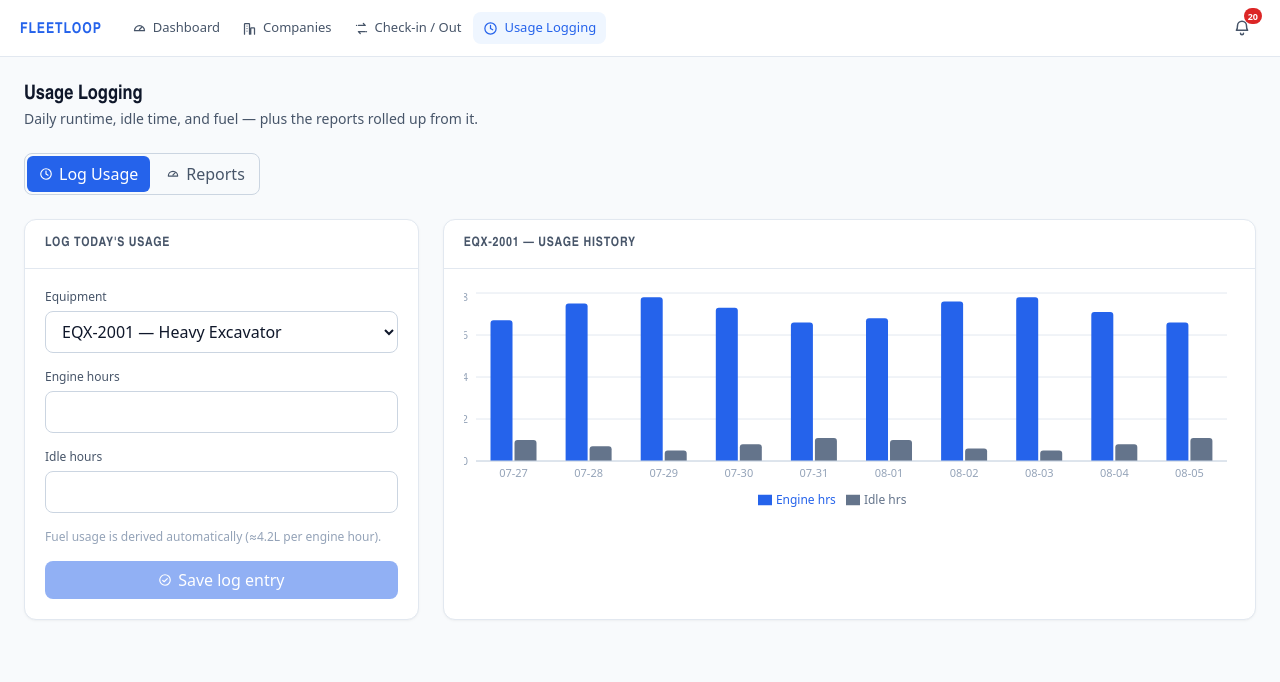
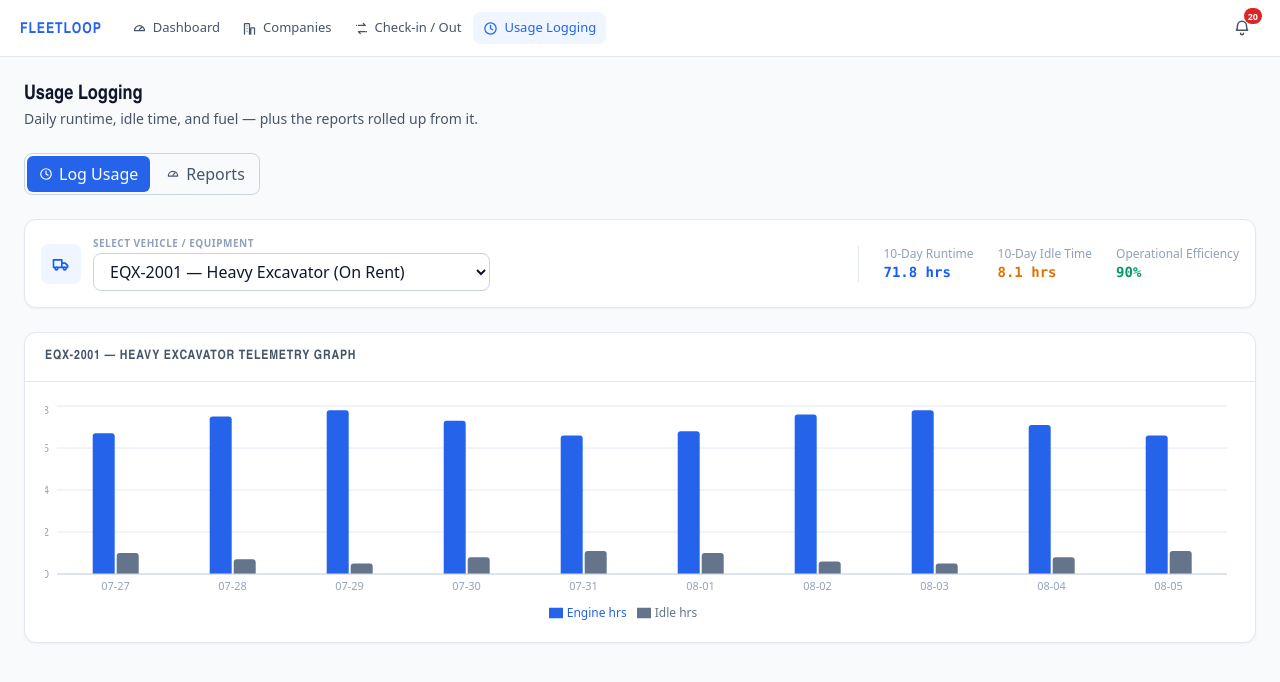
Before and after one commit to Mohamed-Muzammil/Rental_Tracking_System, a React (Vite) app: page /admin/usage in a window 1280 px wide. Shown: the top 682 px of the page. Built offline with nearby package versions, Linux system fonts and the light colour scheme.

Commit message:
Remove manual entry form from Usage Logging and replace with vehicle selector and full width telemetry graph

```diff
--- a/src/pages/admin/UsageLogging.jsx
+++ b/src/pages/admin/UsageLogging.jsx
@@ -58,69 +58,66 @@ export default function UsageLogging() {
 function LogUsageTab() {
   const equipment = useAppStore((s) => s.equipment)
   const usageLogs = useAppStore((s) => s.usageLogs)
-  const logUsage = useAppStore((s) => s.logUsage)
 
   const active = useMemo(() => equipment.filter((e) => e.status === 'active'), [equipment])
-  const [equipmentId, setEquipmentId] = useState(active[0]?.id ?? '')
-  const [engineHours, setEngineHours] = useState('')
-  const [idleHours, setIdleHours] = useState('')
+  const [equipmentId, setEquipmentId] = useState(active[0]?.id ?? equipment[0]?.id ?? '')
 
-  const selected = active.find((e) => e.id === equipmentId)
+  const selected = active.find((e) => e.id === equipmentId) ?? equipment.find((e) => e.id === equipmentId)
   const history = useMemo(
     () => [...usageLogs.filter((l) => l.equipmentId === equipmentId)].slice(-10).map((l) => ({ ...l, date: l.date.slice(5) })),
     [usageLogs, equipmentId],
   )
 
-  const canSubmit = equipmentId && engineHours !== '' && idleHours !== ''
-
-  const submit = (e) => {
-    e.preventDefault()
-    if (!canSubmit) return
-    logUsage({
-      equipmentId,
-      engineHours: +engineHours,
-      idleHours: +idleHours,
-      fuelUsageL: +(+engineHours * 4.2).toFixed(1),
-      operatorId: selected?.operatorId ?? null,
-    })
-    setEngineHours('')
-    setIdleHours('')
-  }
+  const totalEngine = history.reduce((sum, h) => sum + h.engineHours, 0)
+  const totalIdle = history.reduce((sum, h) => sum + h.idleHours, 0)
+  const avgEfficiency = totalEngine + totalIdle > 0 ? Math.round((totalEngine / (totalEngine + totalIdle)) * 100) : 0
 
   return (
-    <div className="grid grid-cols-1 gap-6 xl:grid-cols-3">
-      <Card title="Log today's usage" className="xl:col-span-1">
-        {active.length === 0 ? (
-          <p className="text-sm" style={{ color: 'var(--ink-secondary)' }}>No active rentals to log against.</p>
-        ) : (
-          <form onSubmit={submit} className="flex flex-col gap-4">
-            <label className="flex flex-col gap-1.5">
-              <span className="text-xs font-medium" style={{ color: 'var(--ink-secondary)' }}>Equipment</span>
-              <select value={equipmentId} onChange={(e) => setEquipmentId(e.target.value)} className="w-full rounded-lg border px-3 py-2 text-sm outline-none" style={fieldStyle}>
-                {active.map((e) => (
-                  <option key={e.id} value={e.id}>{e.id} — {e.tier} {e.type}</option>
-                ))}
-              </select>
-            </label>
-            <label className="flex flex-col gap-1.5">
-              <span className="text-xs font-medium" style={{ color: 'var(--ink-secondary)' }}>Engine hours</span>
-              <input type="number" min="0" max="24" step="0.1" value={engineHours} onChange={(e) => setEngineHours(e.target.value)} className="w-full rounded-lg border px-3 py-2 text-sm outline-none" style={fieldStyle} required />
-            </label>
-            <label className="flex flex-col gap-1.5">
-              <span className="text-xs font-medium" style={{ color: 'var(--ink-secondary)' }}>Idle hours</span>
-              <input type="number" min="0" max="24" step="0.1" value={idleHours} onChange={(e) => setIdleHours(e.target.value)} className="w-full rounded-lg border px-3 py-2 text-sm outline-none" style={fieldStyle} required />
-            </label>
-            <div className="text-xs" style={{ color: 'var(--ink-muted)' }}>
-              Fuel usage is derived automatically (≈4.2L per engine hour).
+    <div className="flex flex-col gap-6">
+      {/* Top Vehicle Selector Bar */}
+      <div className="flex flex-wrap items-center justify-between gap-4 rounded-xl border bg-white p-4 shadow-xs" style={{ borderColor: 'var(--border)' }}>
+        <div className="flex items-center gap-3">
+          <div className="flex h-10 w-10 shrink-0 items-center justify-center rounded-lg bg-blue-50 text-blue-600 font-bold">
+            <Icon name="truck" size={20} />
+          </div>
+          <div>
+            <div className="text-[10px] font-bold uppercase tracking-wider text-slate-400">Select Vehicle / Equipment</div>
+            <select
+              value={equipmentId}
+              onChange={(e) => setEquipmentId(e.target.value)}
+              className="mt-0.5 rounded-lg border px-3 py-1.5 font-display text-sm font-bold outline-hidden"
+              style={fieldStyle}
+            >
+              {equipment.map((e) => (
+                <option key={e.id} value={e.id}>
+                  {e.id} — {e.tier} {e.type} ({e.status === 'active' ? 'On Rent' : 'Available'})
+                </option>
+              ))}
+            </select>
+          </div>
+        </div>
+
+        {/* Quick Vehicle Telemetry Summary Stats */}
+        {selected && (
+          <div className="flex items-center gap-6 text-xs border-l pl-6 border-slate-200">
+            <div>
+              <div className="text-slate-400 font-medium">10-Day Runtime</div>
+              <div className="font-mono text-sm font-bold text-blue-600">{totalEngine.toFixed(1)} hrs</div>
             </div>
-            <Button type="submit" variant="primary" disabled={!canSubmit} className="justify-center">
-              <Icon name="checkCircle" size={14} /> Save log entry
-            </Button>
-          </form>
+            <div>
+              <div className="text-slate-400 font-medium">10-Day Idle Time</div>
+              <div className="font-mono text-sm font-bold text-amber-600">{totalIdle.toFixed(1)} hrs</div>
+            </div>
+            <div>
+              <div className="text-slate-400 font-medium">Operational Efficiency</div>
+              <div className="font-mono text-sm font-bold text-emerald-600">{avgEfficiency}%</div>
+            </div>
+          </div>
         )}
-      </Card>
+      </div>
 
-      <Card title={selected ? `${selected.id} — usage history` : 'Usage history'} className="xl:col-span-2">
+      {/* Usage History Telemetry Graph */}
+      <Card title={selected ? `${selected.id} — ${selected.tier} ${selected.type} Telemetry Graph` : 'Vehicle Telemetry Graph'}>
         <UsageHistoryChart data={history} />
       </Card>
     </div>
```
